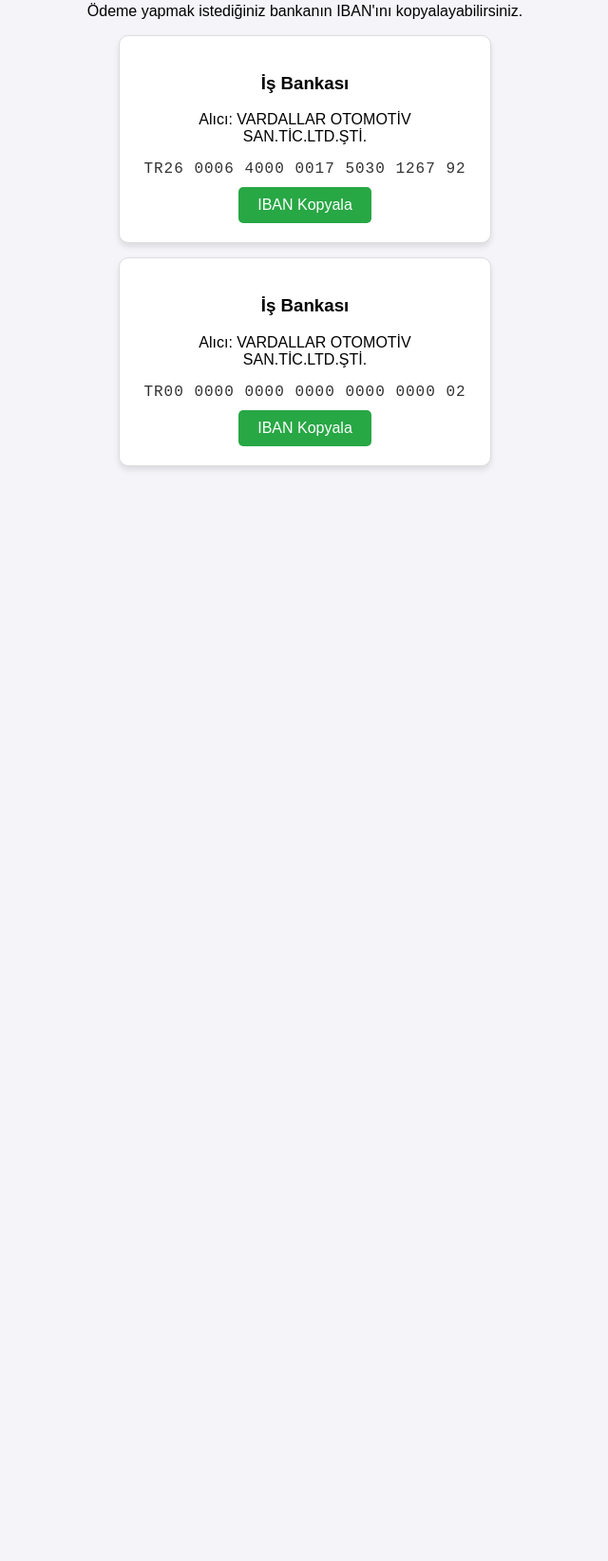
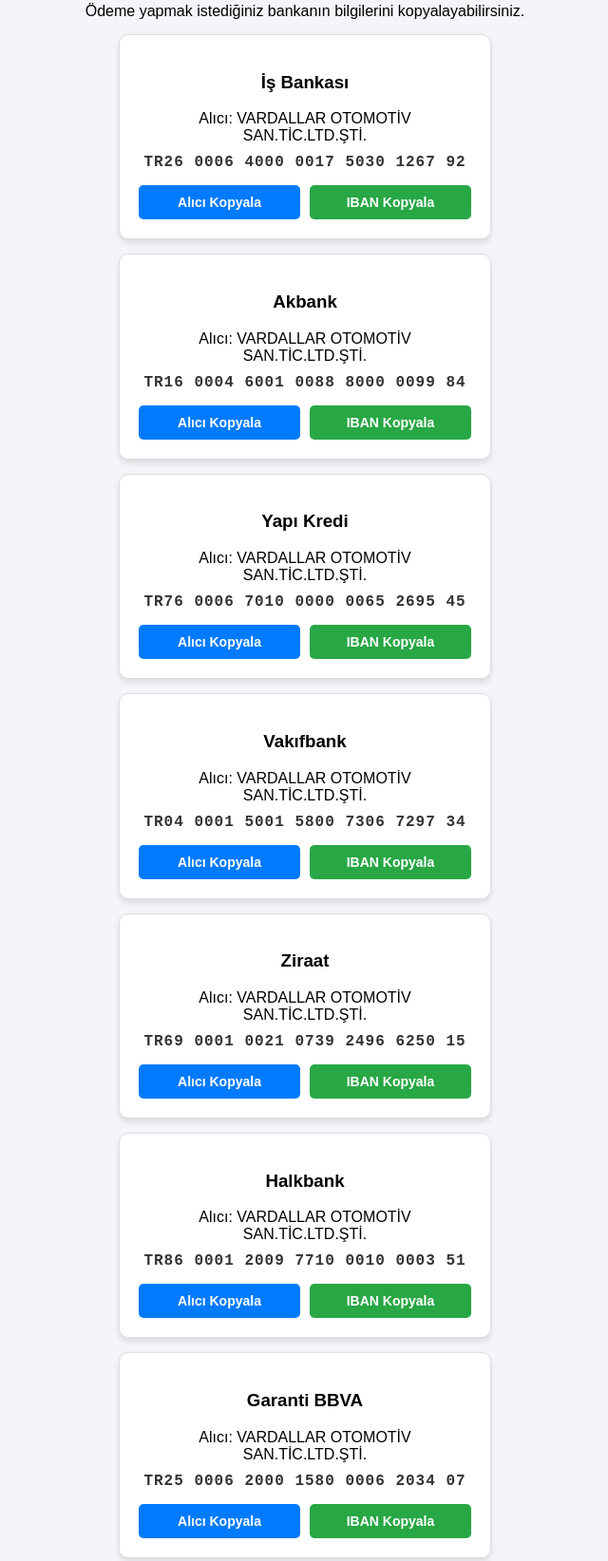
Before and after one commit to alperon61/Banka-Hesaplar-, a plain HTML site: page index.html in a window 1280 px wide. Shown: the part 93-1737 px from the top of the page at 95% size, without its empty margins (319-959 px from the left). Before the commit the page ends 800 px from the top, so only its background shows below. Drawn offline with Linux system fonts and the light colour scheme.

Commit message:
index.html

```diff
--- a/index.html
+++ b/index.html
@@ -3,41 +3,121 @@
 <head>
     <meta charset="UTF-8">
     <meta name="viewport" content="width=device-width, initial-scale=1.0">
-    <title>3d Baskı Noktası | Ödeme Bilgileri</title>
+    <title>VARDALLAR OTOMOTİV SAN.TİC.LTD.ŞTİ. | Ödeme Bilgileri</title>
     <style>
         body { font-family: Arial, sans-serif; text-align: center; background-color: #f4f4f9; padding: 20px; }
         .bank-card { background: white; border: 1px solid #ddd; padding: 20px; margin: 15px auto; max-width: 350px; border-radius: 10px; box-shadow: 0 4px 6px rgba(0,0,0,0.1); }
-        .iban-text { font-size: 16px; font-family: monospace; letter-spacing: 1px; color: #333; margin: 10px 0; }
-        button { background-color: #28a745; color: white; border: none; padding: 10px 20px; font-size: 16px; border-radius: 5px; cursor: pointer; transition: 0.3s; }
-        button:hover { background-color: #218838; }
+        .iban-text { font-size: 16px; font-family: monospace; letter-spacing: 1px; color: #333; margin: 10px 0; font-weight: bold; }
+        .button-container { display: flex; gap: 10px; justify-content: center; margin-top: 15px; }
+        button { border: none; padding: 10px 15px; font-size: 14px; border-radius: 5px; cursor: pointer; transition: 0.3s; flex: 1; color: white; font-weight: bold; }
+        .btn-alici { background-color: #007bff; }
+        .btn-alici:hover { background-color: #0056b3; }
+        .btn-iban { background-color: #28a745; }
+        .btn-iban:hover { background-color: #218838; }
+        p { margin: 5px 0; }
     </style>
 </head>
 <body>
 
-    <h2>3d Baskı Noktası</h2>
-    <p>Ödeme yapmak istediğiniz bankanın IBAN'ını kopyalayabilirsiniz.</p>
+    <h2>VARDALLAR OTOMOTİV SAN.TİC.LTD.ŞTİ.</h2>
+    <p>Ödeme yapmak istediğiniz bankanın bilgilerini kopyalayabilirsiniz.</p>
 
     <div class="bank-card">
         <h3>İş Bankası</h3>
-        <p>Alıcı: VARDALLAR OTOMOTİV SAN.TİC.LTD.ŞTİ.</p>
+        <p>Alıcı: <span id="alici1">VARDALLAR OTOMOTİV SAN.TİC.LTD.ŞTİ.</span></p>
         <p class="iban-text" id="iban1">TR26 0006 4000 0017 5030 1267 92</p>
-        <button onclick="kopyala('iban1')">IBAN Kopyala</button>
+
+        <div class="button-container">
+            <button class="btn-alici" onclick="kopyala('alici1', 'Alıcı Adı')">Alıcı Kopyala</button>
+            <button class="btn-iban" onclick="kopyala('iban1', 'IBAN')">IBAN Kopyala</button>
+        </div>
     </div>
 
     <div class="bank-card">
-        <h3>İş Bankası</h3>
-        <p>Alıcı: VARDALLAR OTOMOTİV SAN.TİC.LTD.ŞTİ.</p>
-        <p class="iban-text" id="iban2">TR00 0000 0000 0000 0000 0000 02</p>
-        <button onclick="kopyala('iban2')">IBAN Kopyala</button>
+        <h3>Akbank</h3>
+        <p>Alıcı: <span id="alici2">VARDALLAR OTOMOTİV SAN.TİC.LTD.ŞTİ.</span></p>
+        <p class="iban-text" id="iban2">TR16 0004 6001 0088 8000 0099 84</p>
+
+        <div class="button-container">
+            <button class="btn-alici" onclick="kopyala('alici2', 'Alıcı Adı')">Alıcı Kopyala</button>
+            <button class="btn-iban" onclick="kopyala('iban2', 'IBAN')">IBAN Kopyala</button>
+        </div>
+    </div>
+
+    <div class="bank-card">
+        <h3>Yapı Kredi</h3>
+        <p>Alıcı: <span id="alici1">VARDALLAR OTOMOTİV SAN.TİC.LTD.ŞTİ.</span></p>
+        <p class="iban-text" id="iban1">TR76 0006 7010 0000 0065 2695 45</p>
+
+        <div class="button-container">
+            <button class="btn-alici" onclick="kopyala('alici1', 'Alıcı Adı')">Alıcı Kopyala</button>
+            <button class="btn-iban" onclick="kopyala('iban1', 'IBAN')">IBAN Kopyala</button>
+        </div>
+    </div>
+
+    <div class="bank-card">
+        <h3>Vakıfbank</h3>
+        <p>Alıcı: <span id="alici1">VARDALLAR OTOMOTİV SAN.TİC.LTD.ŞTİ.</span></p>
+        <p class="iban-text" id="iban1">TR04 0001 5001 5800 7306 7297 34</p>
+
+        <div class="button-container">
+            <button class="btn-alici" onclick="kopyala('alici1', 'Alıcı Adı')">Alıcı Kopyala</button>
+            <button class="btn-iban" onclick="kopyala('iban1', 'IBAN')">IBAN Kopyala</button>
+        </div>
+    </div>
+
+    <div class="bank-card">
+        <h3>Ziraat</h3>
+        <p>Alıcı: <span id="alici1">VARDALLAR OTOMOTİV SAN.TİC.LTD.ŞTİ.</span></p>
+        <p class="iban-text" id="iban1">TR69 0001 0021 0739 2496 6250 15</p>
+
+        <div class="button-container">
+            <button class="btn-alici" onclick="kopyala('alici1', 'Alıcı Adı')">Alıcı Kopyala</button>
+            <button class="btn-iban" onclick="kopyala('iban1', 'IBAN')">IBAN Kopyala</button>
+        </div>
+    </div>
+
+    <div class="bank-card">
+        <h3>Halkbank</h3>
+        <p>Alıcı: <span id="alici1">VARDALLAR OTOMOTİV SAN.TİC.LTD.ŞTİ.</span></p>
+        <p class="iban-text" id="iban1">TR86 0001 2009 7710 0010 0003 51</p>
+
+        <div class="button-container">
+            <button class="btn-alici" onclick="kopyala('alici1', 'Alıcı Adı')">Alıcı Kopyala</button>
+            <button class="btn-iban" onclick="kopyala('iban1', 'IBAN')">IBAN Kopyala</button>
+        </div>
+    </div>
+
+    <div class="bank-card">
+        <h3>Garanti BBVA</h3>
+        <p>Alıcı: <span id="alici1">VARDALLAR OTOMOTİV SAN.TİC.LTD.ŞTİ.</span></p>
+        <p class="iban-text" id="iban1">TR25 0006 2000 1580 0006 2034 07</p>
+
+        <div class="button-container">
+            <button class="btn-alici" onclick="kopyala('alici1', 'Alıcı Adı')">Alıcı Kopyala</button>
+            <button class="btn-iban" onclick="kopyala('iban1', 'IBAN')">IBAN Kopyala</button>
+        </div>
+    </div>
+
+    <div class="bank-card">
+        <h3>TEB</h3>
+        <p>Alıcı: <span id="alici1">VARDALLAR OTOMOTİV SAN.TİC.LTD.ŞTİ.</span></p>
+        <p class="iban-text" id="iban1">TR79 0003 2000 0000 0111 3570 21</p>
+
+        <div class="button-container">
+            <button class="btn-alici" onclick="kopyala('alici1', 'Alıcı Adı')">Alıcı Kopyala</button>
+            <button class="btn-iban" onclick="kopyala('iban1', 'IBAN')">IBAN Kopyala</button>
+        </div>
     </div>
 
     <script>
-        function kopyala(elementId) {
+        function kopyala(elementId, bilgiTuru) {
             var kopyalanacakMetin = document.getElementById(elementId).innerText;
             navigator.clipboard.writeText(kopyalanacakMetin).then(function() {
-                alert("IBAN Kopyalandı: " + kopyalanacakMetin);
+                // Ekranda neyin kopyalandığını gösteren uyarı mesajı
+                alert(bilgiTuru + " başarıyla kopyalandı:\n" + kopyalanacakMetin);
             }, function(err) {
-                alert("Kopyalama başarısız oldu!");
+                alert("Kopyalama başarısız oldu, lütfen manuel kopyalayın.");
             });
         }
     </script>
```
